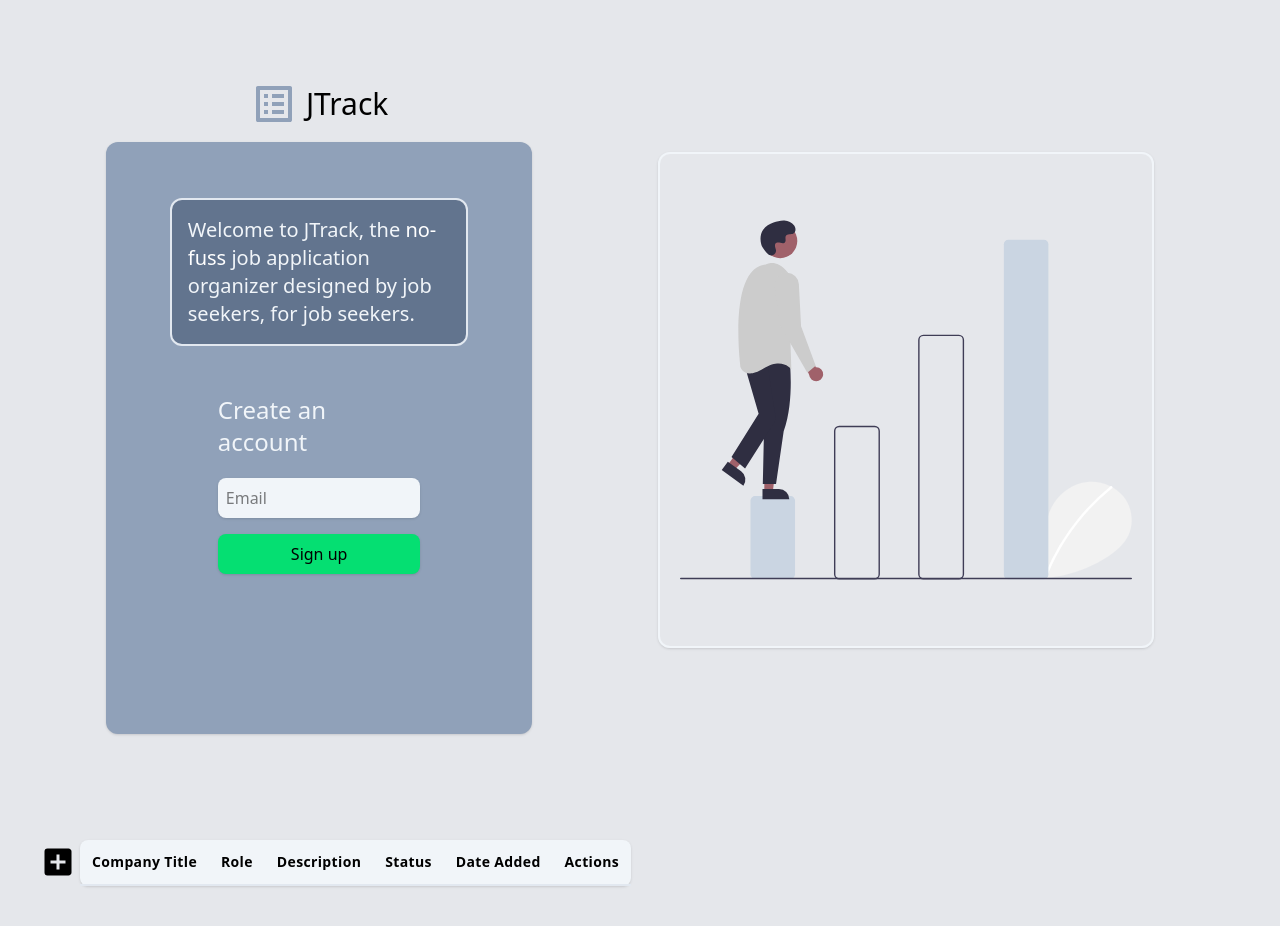
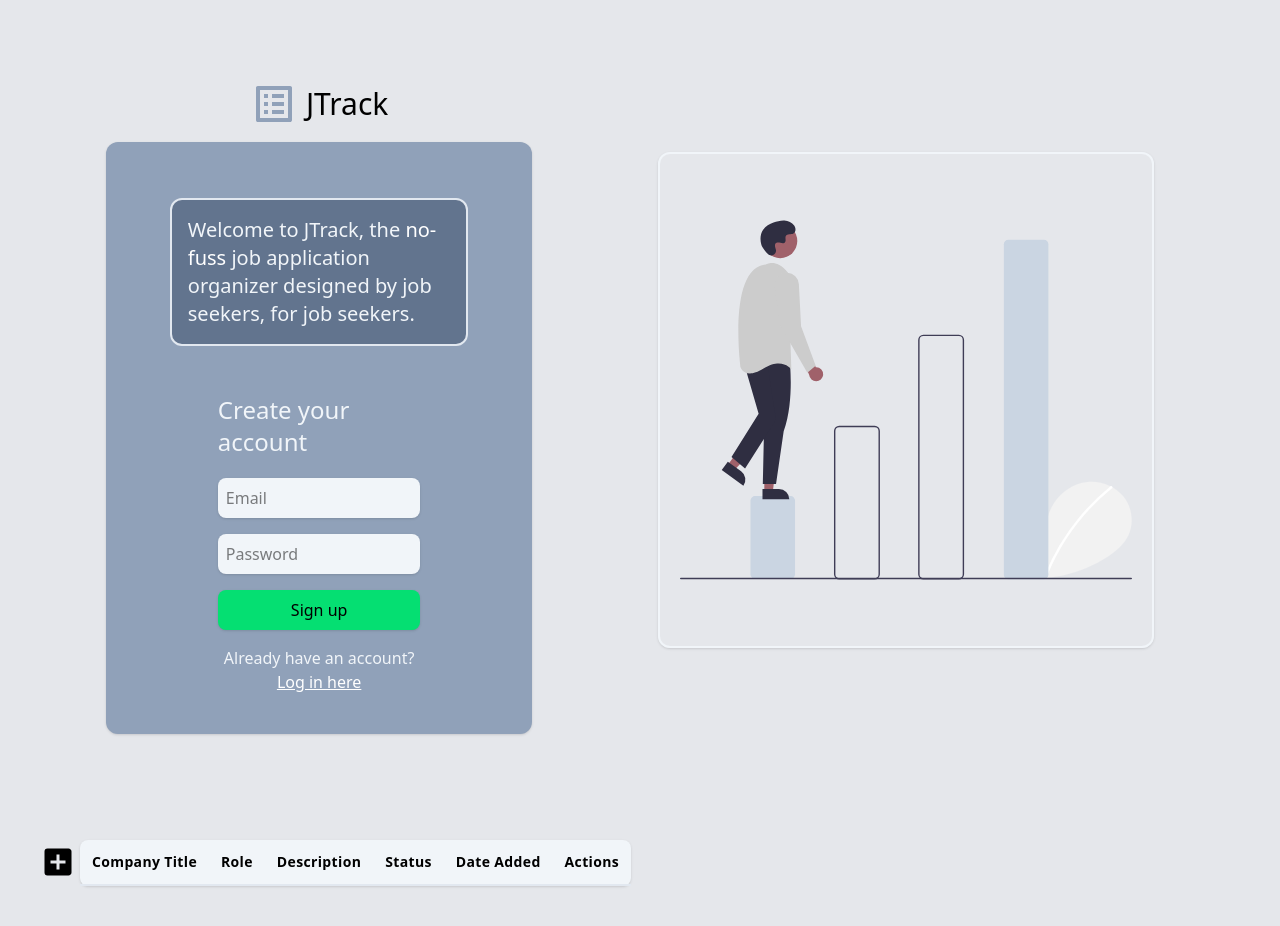
Before and after one commit to Alex-de-code/job-app-tracker, a React (Vite) app: page / in a window 1280 px wide. Shown: the top 926 px of the page. Built offline with nearby package versions, Linux system fonts and the light colour scheme; no server answers; the database is empty.

Commit message:
sign up + log in auth is working, tested with temp email

```diff
--- a/src/auth.jsx
+++ b/src/auth.jsx
@@ -1,7 +1,32 @@
+import { useState } from "react";
+import { supabase } from "./supabase-client.js";
 import undraw_stepping from "./assets/undraw_stepping-up.svg";
 import { MdListAlt } from "react-icons/md";
 
 const Auth = () => {
+  const [isSignUp, setIsSignUp] = useState(true);
+  const [email, setEmail] = useState("");
+  const [password, setPassword] = useState("");
+  const [error, setError] = useState("");
+  const [loading, setLoading] = useState(false); // adding loading state to prevent duplicate submissions
+
+  const handleSubmit = async (e) => {
+    e.preventDefault();
+    setError("");
+    setLoading(true);
+
+    const { error: authError } = isSignUp
+      ? await supabase.auth.signUp({ email, password })
+      : await supabase.auth.signInWithPassword({ email, password });
+
+    setLoading(false);
+
+    if (authError) {
+      setError(authError.message);
+      console.error(authError);
+    }
+  };
+
   return (
     <>
       <div className="min-h-screen flex justify-center items-center">
@@ -29,9 +54,15 @@ const Auth = () => {
                 </h2>
               </div>
               <h4 className="px-24 text-2xl mb-5 text-slate-100">
-                Create an account
+                {isSignUp ? "Create your account" : "Log in to continue"}
               </h4>
-              <form action="" className="space-y-4 px-24">
+
+              {error && (
+                <div className="px-24 mb-4 text-red-100 bg-red-500/50 p-2 rounded">
+                  {error}
+                </div>
+              )}
+              <form onSubmit={handleSubmit} className="space-y-4 px-24">
                 <div className="flex flex-col">
                   {/* <label htmlFor="email" className="mb-1">
                   Email
@@ -41,15 +72,57 @@ const Auth = () => {
                     type="email"
                     className="p-2 bg-slate-100 rounded-lg shadow-sm hover:bg-slate-200"
                     placeholder="Email"
+                    value={email}
+                    onChange={(e) => setEmail(e.target.value)}
+                    required
+                  />
+                </div>
+                <div className="flex flex-col">
+                  {/* <label htmlFor="email" className="mb-1">
+                  Email
+                </label> */}
+                  <input
+                    id="password"
+                    type="password"
+                    className="p-2 bg-slate-100 rounded-lg shadow-sm hover:bg-slate-200"
+                    placeholder="Password"
+                    value={password}
+                    onChange={(e) => setPassword(e.target.value)}
+                    required
+                    minLength={8}
                   />
                 </div>
                 <button
                   type="submit"
-                  className="w-full px-4 py-2 bg-green-400 text-black rounded-lg shadow-sm hover:bg-green-500"
+                  disabled={loading}
+                  className={`w-full px-4 py-2 ${
+                    isSignUp ? "bg-green-400" : "bg-blue-400"
+                  } text-black rounded-lg shadow-sm hover:${
+                    isSignUp ? "bg-green-500" : "bg-blue-500"
+                  } ${loading ? "opacity-50 cursor-not-allowed" : ""}`}
                 >
-                  Sign up
+                  {loading ? "Processing..." : isSignUp ? "Sign up" : "Log in"}
                 </button>
               </form>
+              <div className="text-center mt-4 px-24">
+                <p className="text-slate-100">
+                  {isSignUp
+                    ? "Already have an account? "
+                    : "Don't have an account? "}
+
+                  <button
+                    type="button"
+                    onClick={() => {
+                      setIsSignUp(!isSignUp);
+                      setError("");
+                    }}
+                    className="text-white underline hover:text-blue-500 focus:outline-none"
+                    disabled={loading}
+                  >
+                    {isSignUp ? "Log in here" : "Sign up here"}
+                  </button>
+                </p>
+              </div>
             </div>
           </div>
           <div className="flex items-center">
```
